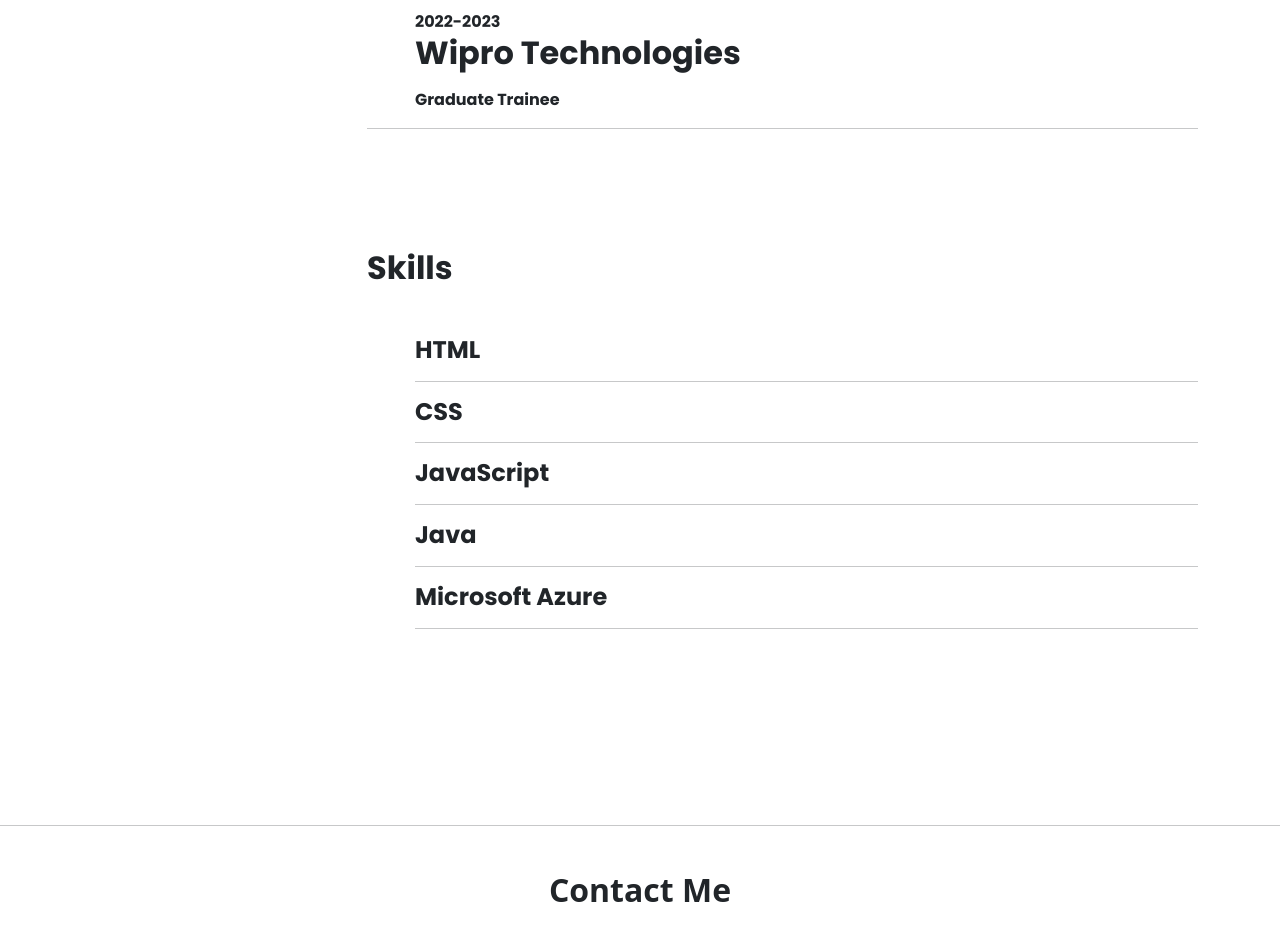
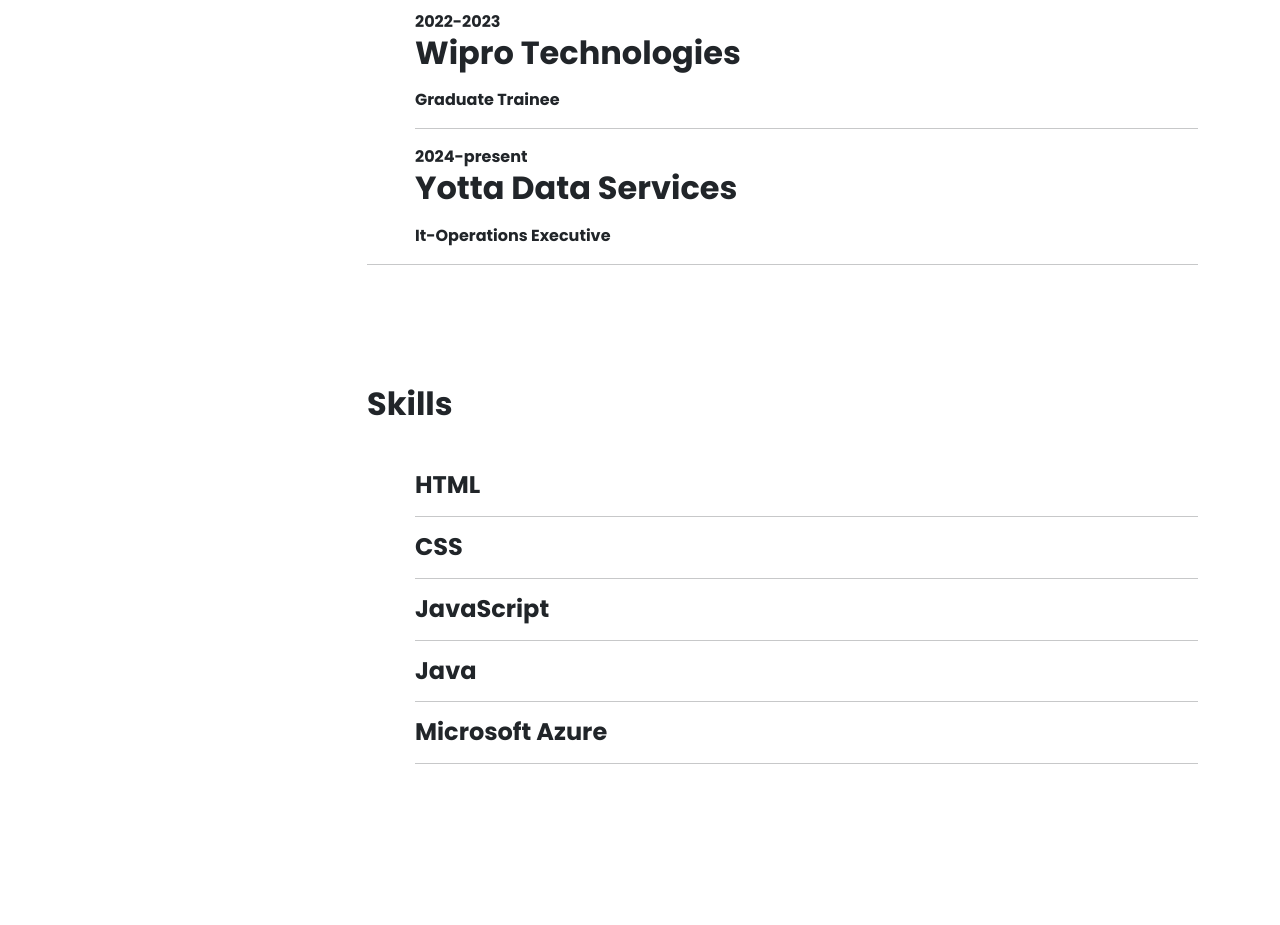
Before and after one commit to KetanSharmaH/My_Portfolio, a React (Vite) app: page / in a window 1280 px wide. Shown: the part 2520-3445 px from the top of the page. Built offline with nearby package versions, Linux system fonts and the light colour scheme.

Commit message:
"Added Yotta"

```diff
--- a/src/components/mainPage/Resume.jsx
+++ b/src/components/mainPage/Resume.jsx
@@ -80,6 +80,18 @@
                 <div className="fw-bold mt-3">
                   <span>Graduate Trainee</span>
                 </div>
+
+              </div>
+              <div className="ps-5">
+                <hr/>
+                <span className="date fw-bold">2024-present</span>
+                <div className="text">
+                  <h2 className="fw-bold">Yotta Data Services</h2>
+                </div>
+                <div className="fw-bold mt-3">
+                  <span>It-Operations Executive</span>
+                </div>
+
               </div>
               <hr />
               <div className="container p-0" id="SkillsTab">
```
